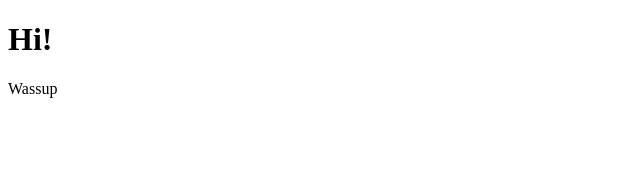
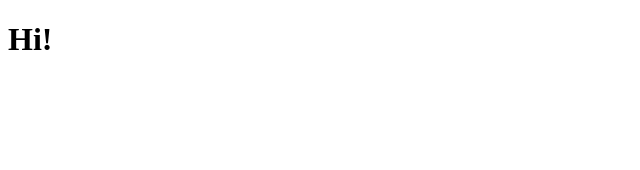
Before and after one commit to NicoASSEO/feedback-app, a React (Vite) app: page / in a window 1280 px wide. Shown: the top 170 px of the page, without its empty margins (0-640 px from the left). Built offline with nearby package versions, Linux system fonts and the light colour scheme.

Commit message:
Deleted one line

```diff
--- a/src/App.jsx
+++ b/src/App.jsx
@@ -2,7 +2,6 @@ function App() {
   return (
     <>
       <h1>Hi!</h1>
-      <p>Wassup</p>
     </>
   )
 }
```
